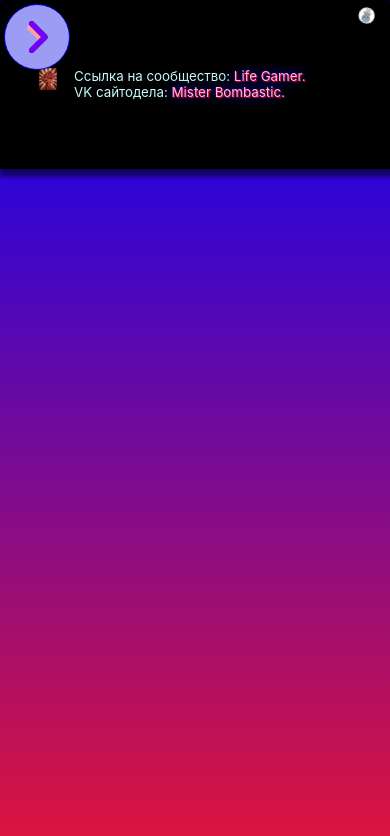
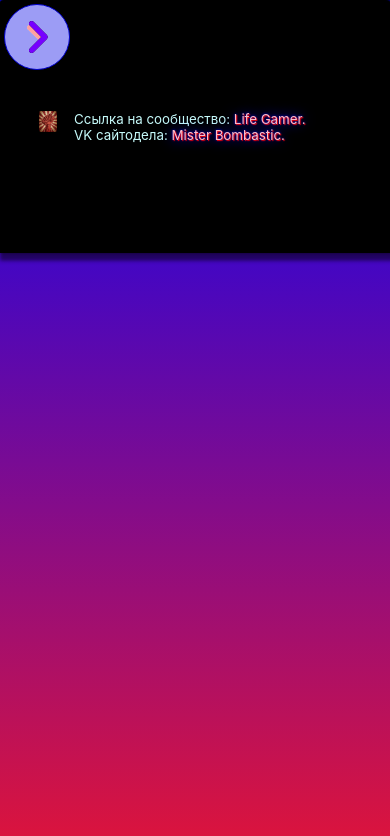
Before and after one commit to Diesfingers228/LifeGamer, a React (Create React App) app in the folder my-app/: page /info in a window 390 px wide. Shown: the top 836 px of the page. Built offline with nearby package versions, Linux system fonts and the light colour scheme.

Commit message:
Life Gamer

```diff
--- a/my-app/src/AppMobile600px.css
+++ b/my-app/src/AppMobile600px.css
@@ -21,8 +21,6 @@
       .general-div {
         min-height: 100%;
         min-width: 100%;
-        display: flex;
-        flex-direction: column;
       }
 
       .header {
@@ -115,7 +113,6 @@
         box-shadow: -1vw 1vw 1vw 1vw rgba(0, 0, 0, 0.5), 1vw 1vw 1vw 1vw rgba(0, 0, 0, 0.5);
         background-color: rgba(0, 0, 0, 0.4);
         padding-bottom: 2%;
-        flex: 1 1 auto;
         }
 
       #frame input[type=radio] {
@@ -131,6 +128,7 @@
         padding: 0.5vw;
         position: relative;
         border-radius: 1%;
+        width: 100%;
       }
 
       #overflow {
@@ -359,8 +357,10 @@
         display: flex;
         align-items: center;
         width: 100%;
-        height: 20vh;
-        flex: 0 0 auto;
+        height: 30vh;
+        position: absolute;
+        top: -100% auto;
+        left: 0;
       }
 
       .footer-content {
--- a/my-app/src/AppMobile800px.css
+++ b/my-app/src/AppMobile800px.css
@@ -21,8 +21,6 @@
     .general-div {
       min-height: 100%;
       min-width: 100%;
-      display: flex;
-      flex-direction: column;
     }
 
     .header {
@@ -115,7 +113,6 @@
       box-shadow: -1vw 1vw 1vw 1vw rgba(0, 0, 0, 0.5), 1vw 1vw 1vw 1vw rgba(0, 0, 0, 0.5);
       background-color: rgba(0, 0, 0, 0.4);
       padding-bottom: 2%;
-      flex: 1 1 auto;
       }
 
     #frame input[type=radio] {
@@ -131,6 +128,7 @@
       padding: 0.5vw;
       position: relative;
       border-radius: 1%;
+      width: 70%;
     }
 
     #overflow {
@@ -358,8 +356,10 @@
       display: flex;
       align-items: center;
       width: 100%;
-      height: 20vh;
-      flex: 0 0 auto;
+      height: 30vh;
+      position: absolute;
+      top: -100% auto;
+      left: 0;
     }
 
     .footer-content {
```
